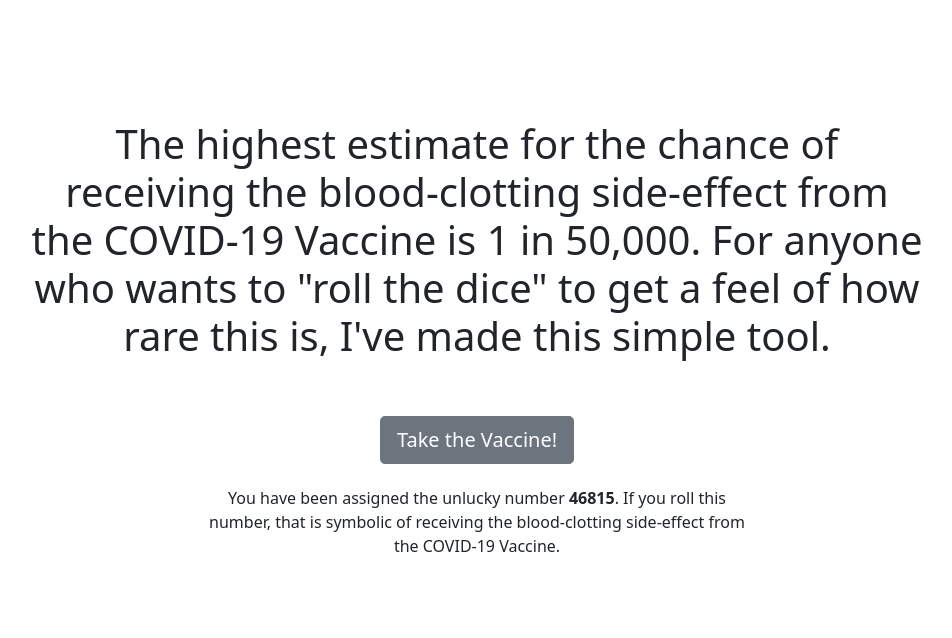
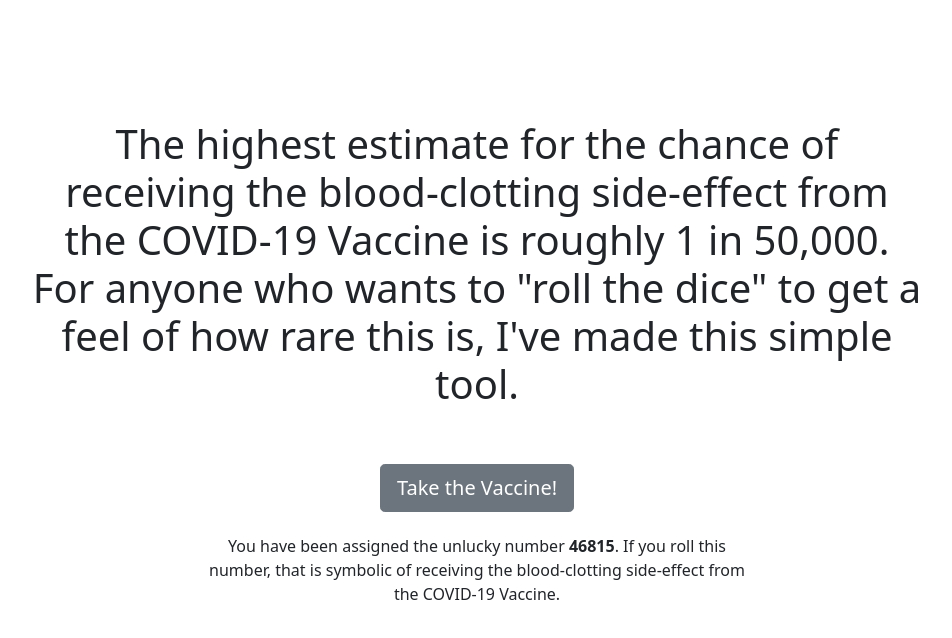
Before and after one commit to ZaidYounan/vaccine-side-effect-risk, a React (Create React App) app: page / in a window 1280 px wide. Shown: the top 638 px of the page, without its empty margins (163-1115 px from the left). Built offline with nearby package versions, Linux system fonts and the light colour scheme; the HTML template or start-up script is replaced by a standard one.

Commit message:
Adjust title

```diff
--- a/public/index.html
+++ b/public/index.html
@@ -25,7 +25,7 @@
       work correctly both with client-side routing and a non-root public URL.
       Learn how to configure a non-root public URL by running `npm run build`.
     -->
-    <title>React App</title>
+    <title>Vaccine Chance Taker</title>
   </head>
   <body>
     <div id="root"></div>
--- a/src/component/Button.js
+++ b/src/component/Button.js
@@ -32,7 +32,7 @@
 
     return (
         <div className="container">
-            <h1>The highest estimate for the chance of receiving the blood-clotting side-effect from the COVID-19 Vaccine is 1 in 50,000. For anyone who wants to "roll the dice" to get a feel of how rare this is, I've made this simple tool.</h1>
+            <h1>The highest estimate for the chance of receiving the blood-clotting side-effect from the COVID-19 Vaccine is roughly 1 in 50,000. For anyone who wants to "roll the dice" to get a feel of how rare this is, I've made this simple tool.</h1>
             <button className="btn btn-secondary btn-lg" onClick={handleClick} disabled={disableButton}>
                 Take the Vaccine!
             </button>
```
